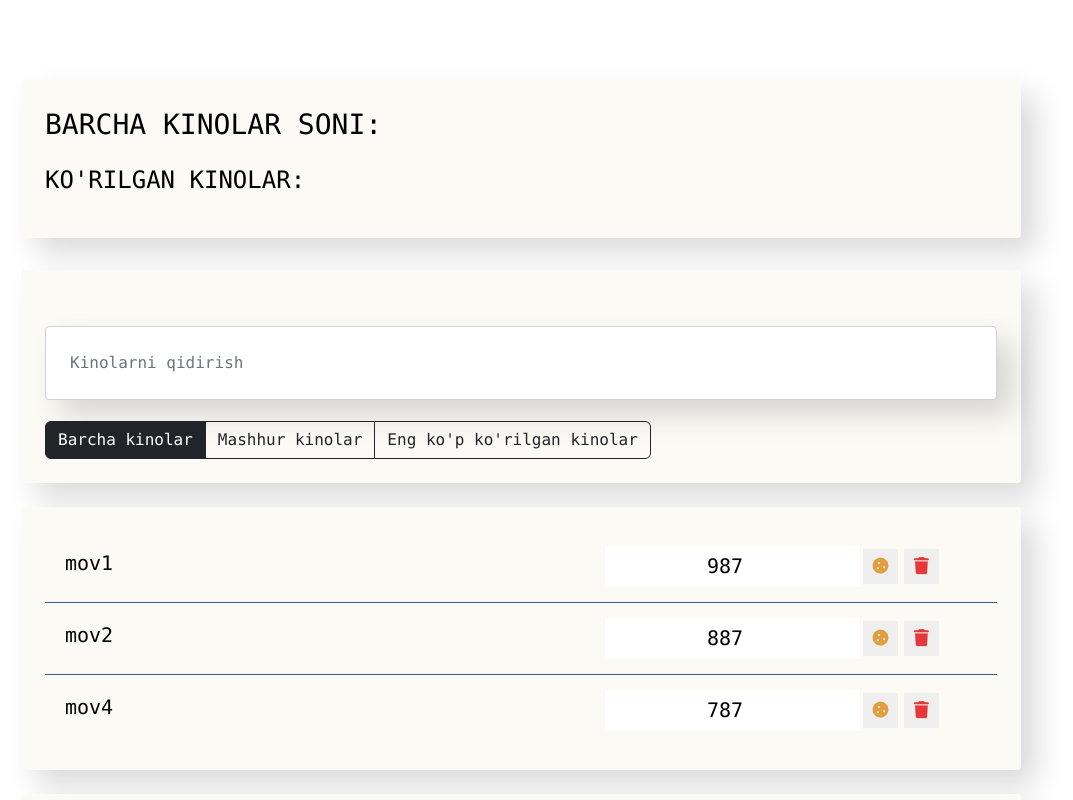
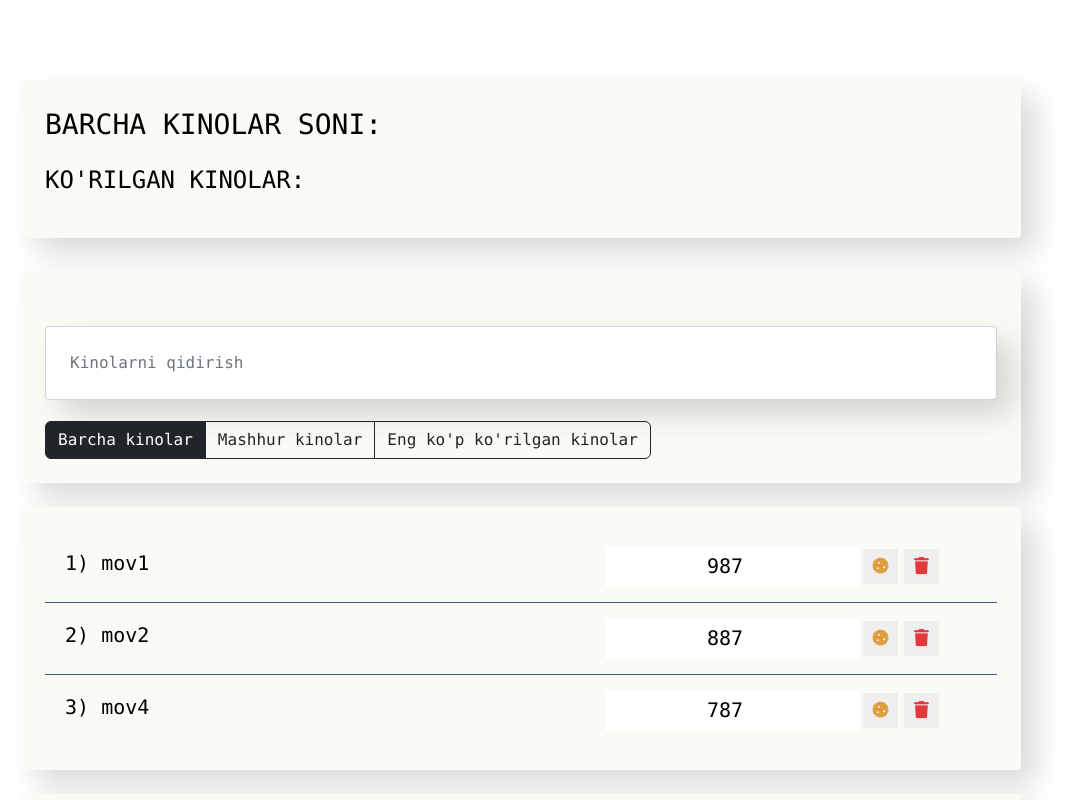
Before and after one commit to Mrkhan14/React-App-01, a React (Create React App) app: page / in a window 1280 px wide. Shown: the top 800 px of the page, without its empty margins (119-1192 px from the left). Built offline with nearby package versions, Linux system fonts and the light colour scheme.

Commit message:
#17.  01/ 10:00 Mutable va immutable va shaxsiy xodisala (Mutable and immutable and private events)

```diff
--- a/src/components/app/App.js
+++ b/src/components/app/App.js
@@ -1,16 +1,29 @@
+import { Component} from "react";
+
 import AppFilter from '../app-filter/app-filter'
 import AppInfo from '../app-info/app-info'
 import MovieList from '../movie-list/movie-list'
 import MoviesAddForm from '../movies-add-form/movies-add-form'
 import SearchPanel from '../search-panel/search-panel'
 import './app.css'
-function App() {
-	const data2=[
+class App extends  Component{
+	constructor(props) {
+		super(props)
+		this.state= {
+			data2: [
 				{ id: 1, name: "mov1", viewers: 987, favourite: false},
 				{ id: 2, name: "mov2", viewers: 887,  favourite: false},
 				{ id: 3, name: "mov4", viewers: 787,  favourite: true}
 			]
+		}
+	}
 
+	ondelete = id => {
+		console.log(id)
+	}
+
+	render() {
+		const {data2} = this.state
 		return (
 			<div className='app font-monospace'>
 				<div className='content'>
@@ -19,10 +32,11 @@ function App() {
 						<SearchPanel />
 						<AppFilter />
 					</div>
-				<MovieList data={ data2 } />
+					<MovieList data={data2} onDelete={this.ondelete}/>
 					<MoviesAddForm />
 				</div>
 			</div>
 		)
 	}
+}
 export default App
--- a/src/components/movie-list-item/movie-list-item.js
+++ b/src/components/movie-list-item/movie-list-item.js
@@ -21,18 +21,22 @@ class MovieListItem extends Component{
 		}))
 	}
 	render() {
-		const {name, viewers, } = this.props
+		const {name, viewers, onDelete, id } = this.props
 		const { favourite, like } = this.state
 		return (
 			<li className={`list-group-item d-flex justify-content-between favourite ${favourite && 'favouriteClass'} ${like && 'like'}`} >
-				<span className='list-group-item-label' onClick={this.onLike}>{name}</span>
+				<span className='list-group-item-label' onClick={this.onLike}>{id}) {name}</span>
 				<input type='number' className='list-group-item-input' defaultValue={viewers} />
 				<div className='d-flex justify-content-center align-items-center'>
 					<button type='button' className='btn-cookie btn-sm' onClick={this.onFavourite}>
 						<i className='fas fa-cookie'></i>
 					</button>
 
-					<button type='button' className='btn-trash btn-sm '>
+					<button
+						type='button'
+						className='btn-trash btn-sm'
+						onClick={onDelete}
+					>
 						<i className='fas fa-trash'></i>
 					</button>
 					<i className='fas fa-star'></i>
--- a/src/components/movie-list/movie-list.js
+++ b/src/components/movie-list/movie-list.js
@@ -1,7 +1,7 @@
 import MovieListItem from '../movie-list-item/movie-list-item'
 import './movie-list.css'
 
-const MovieList = ({ data }) => {
+const MovieList = ({ data, onDelete }) => {
 	return (
 		<ul className='movie-list'>
 			{data.map(item =>(
@@ -13,7 +13,10 @@ const MovieList = ({ data }) => {
 				// />
 
 				// interpalatsiya yordamida malumotlarni yuborish
-				<MovieListItem {...item} key={item.id}/>
+				<MovieListItem
+					{...item} key={item.id}
+					onDelete={() => onDelete(item.id)}
+				/>
 			))}
 		</ul>
 	)
--- a/src/components/movies-add-form/movies-add-form.js
+++ b/src/components/movies-add-form/movies-add-form.js
@@ -10,7 +10,7 @@ class MoviesAddForm extends Component{
 		}
 	}
 
-	changeHaelerInput = e =>{
+	changeHaelerInput = (e) =>{
 		console.log(e.target.name)
 		this.setState({
 			[e.target.name]:e.target.value
```
Lines whose indentation alone changed are shown as unchanged.
